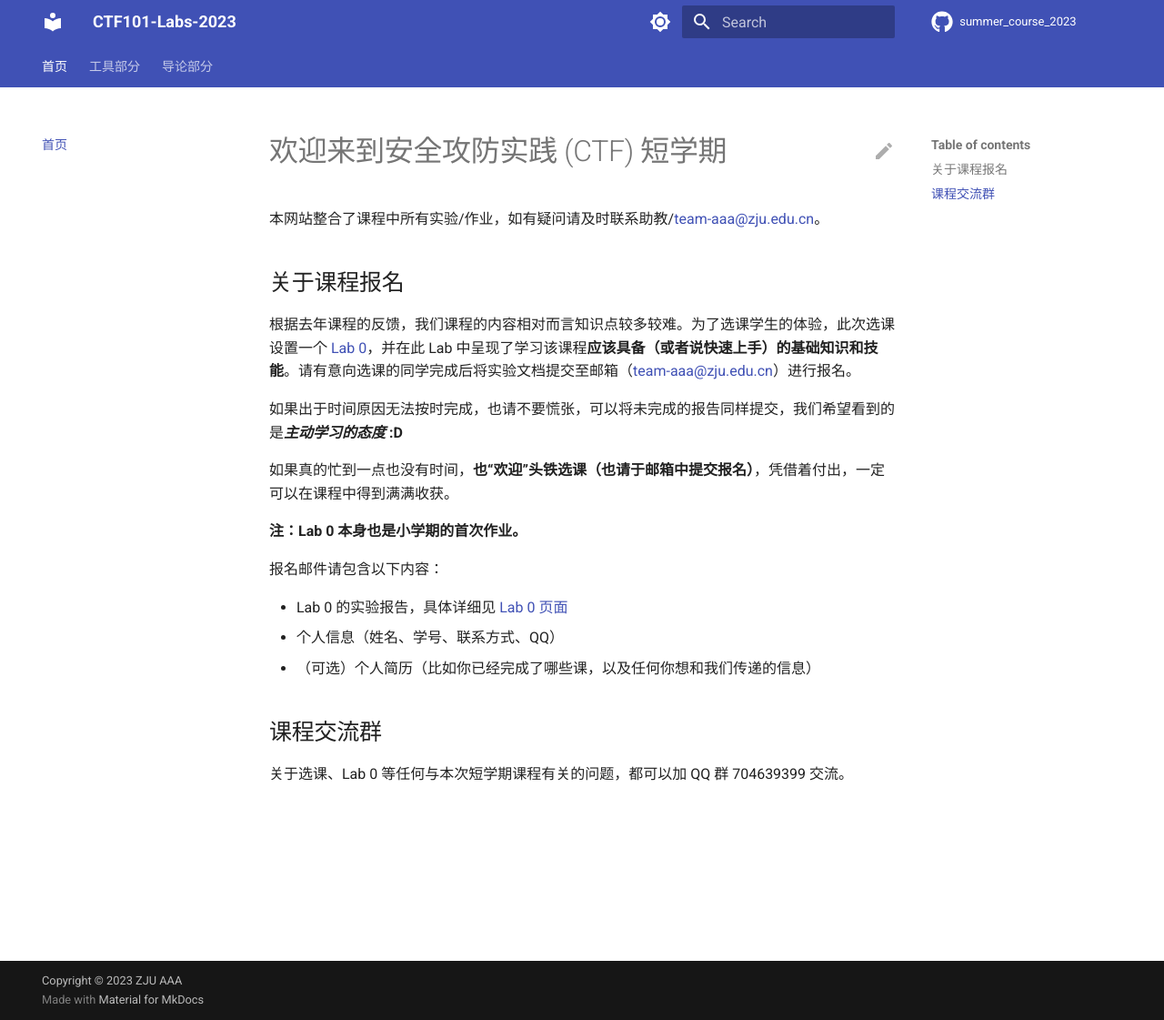
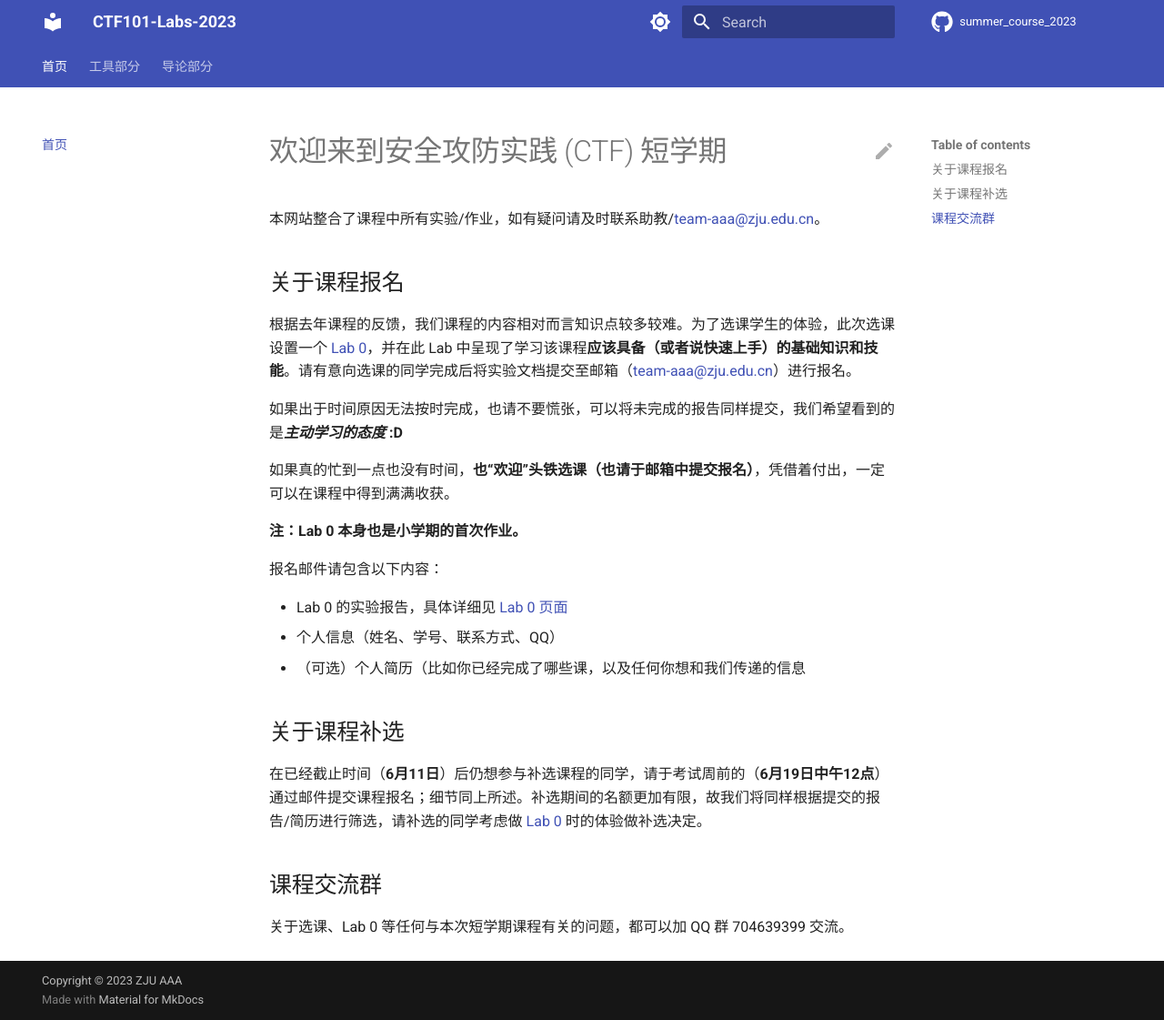
Before and after one commit to team-s2/ctf_summer_courses, an MkDocs documentation site: the page built from docs/index.md, in a window 1280 px wide and 1121 px high. Shown: the whole window at 91% size. Built offline with MkDocs 1.6.1 and Material for MkDocs 9.7.7, drawn with Linux system fonts in a browser that asks for light colours; comment, search, counter and statistics services are not loaded.

Commit message:
补选通道

```diff
--- a/docs/index.md
+++ b/docs/index.md
@@ -16,7 +16,12 @@
 
 - Lab 0 的实验报告，具体详细见 [Lab 0 页面](intro/lab0/)
 - 个人信息（姓名、学号、联系方式、QQ）
-- （可选）个人简历（比如你已经完成了哪些课，以及任何你想和我们传递的信息）
+- （可选）个人简历（比如你已经完成了哪些课，以及任何你想和我们传递的信息
+
+## 关于课程补选
+
+在已经截止时间（**6月11日**）后仍想参与补选课程的同学，请于考试周前的（**6月19日中午12点**）通过邮件提交课程报名；细节同上所述。补选期间的名额更加有限，故我们将同样根据提交的报告/简历进行筛选，请补选的同学考虑做 [Lab 0](intro/lab0/) 时的体验做补选决定。
+
 
 ## 课程交流群
 
```
